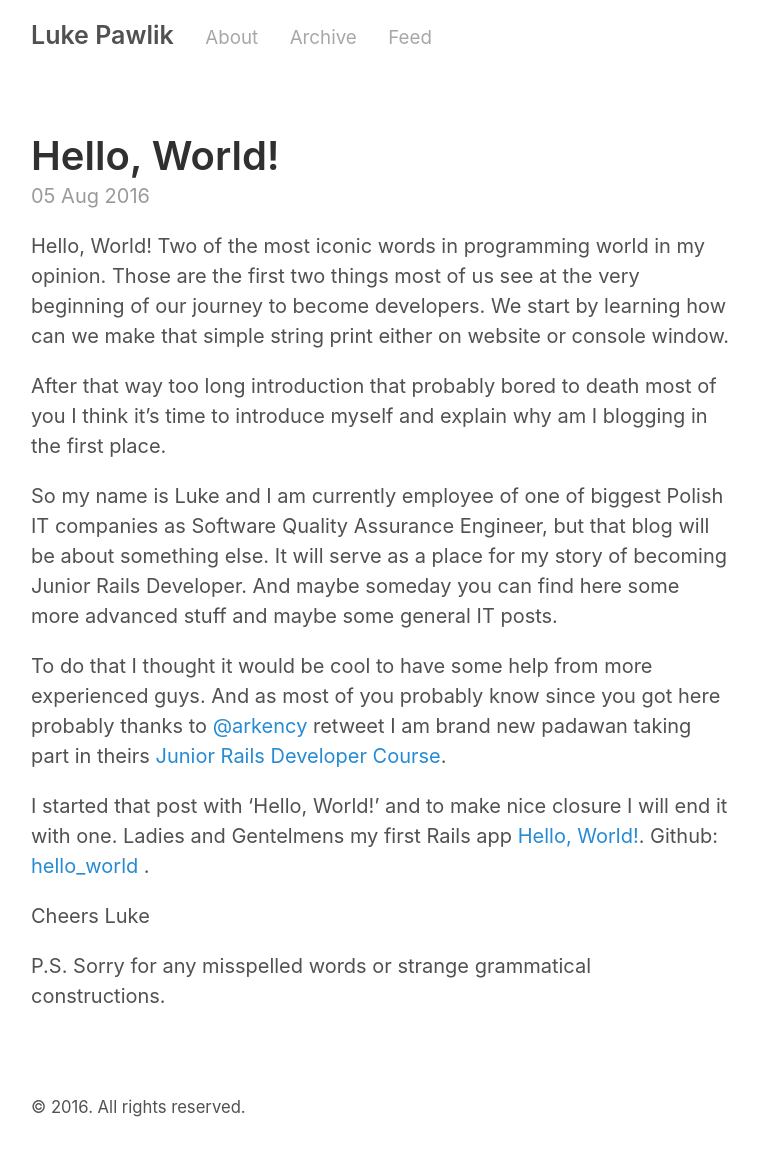
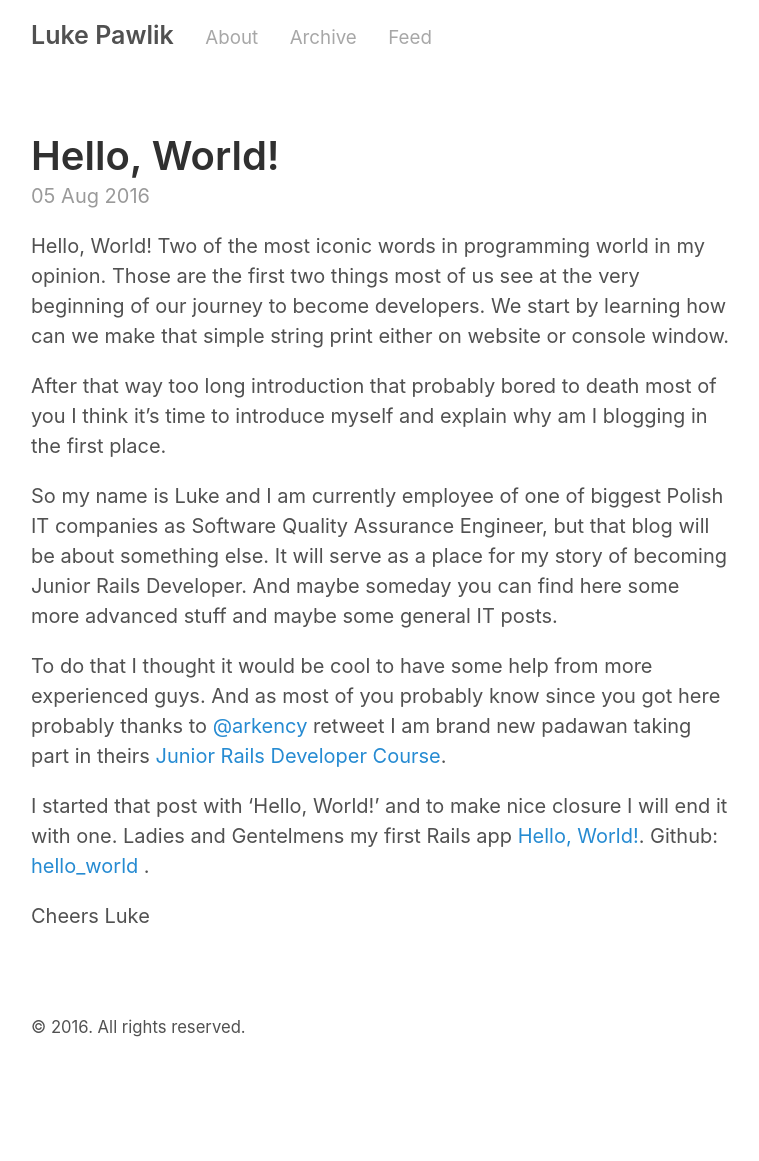
Before and after one commit to LukeP91/LukeP91.github.io, a Jekyll site: the page built from _posts/2016-08-05-hello.md, in a window 1280 px wide. Shown: the whole page, without its empty margins (259-1018 px from the left). Built offline with Jekyll 4.4.1, drawn with Linux system fonts in a browser that asks for light colours; after the commit the page ends 1081 px from its top, so only the background shows below that.

Commit message:
Update 2016-08-05-hello.md

```diff
--- a/_posts/2016-08-05-hello.md
+++ b/_posts/2016-08-05-hello.md
@@ -17,5 +17,3 @@ Ladies and Gentelmens my first Rails app [Hello, World!](https://sheltered-sprin
 
 Cheers
 Luke
-
-P.S. Sorry for any misspelled words or strange grammatical constructions.
```
